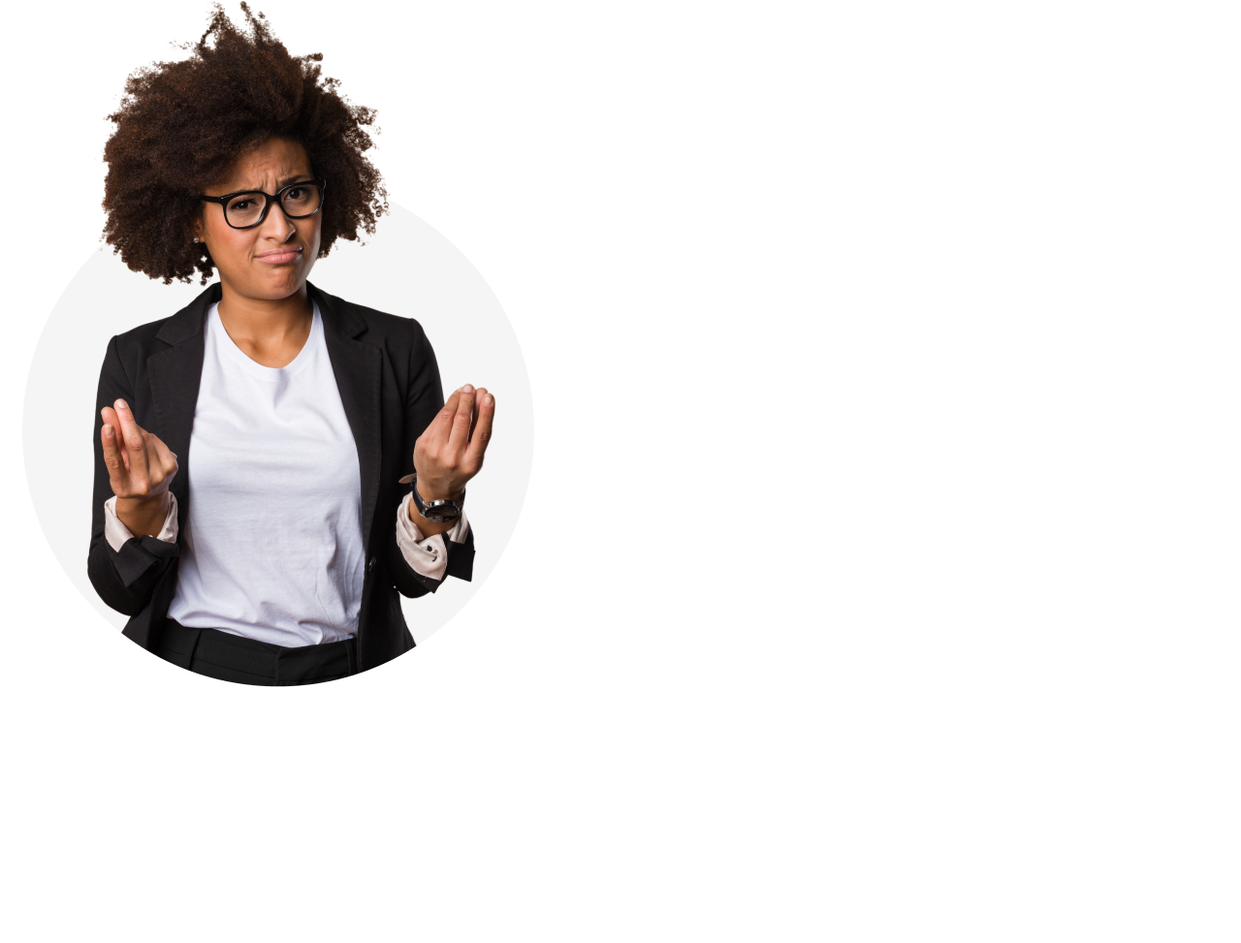
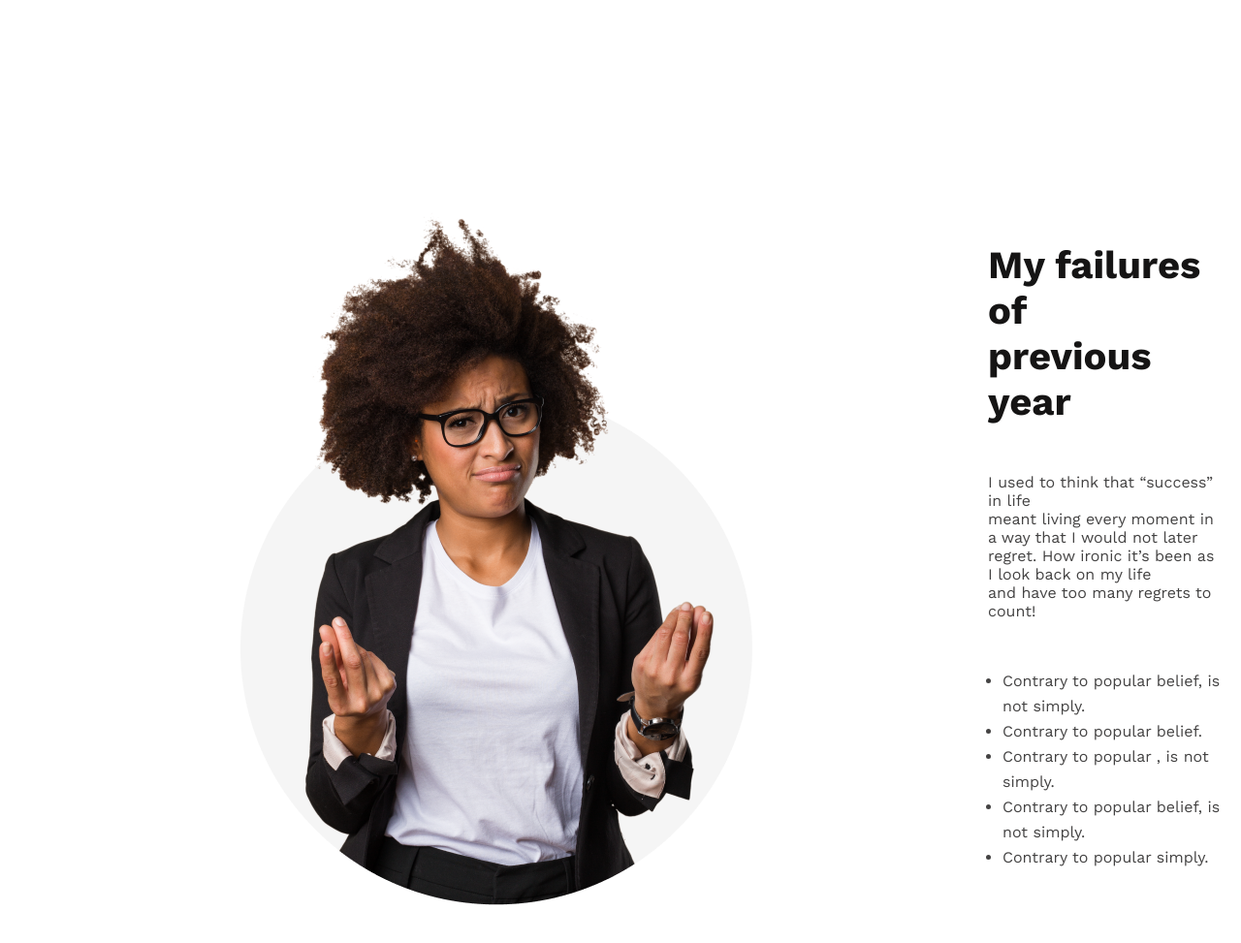
Before and after one commit to forhadhossen1/new-year-new-forhad, a plain HTML site: page index.html in a window 1280 px wide. Shown: the part 815-1788 px from the top of the page at 97% size. Before the commit the page ends 1528 px from the top, so only its background shows below. Drawn offline with nearby package versions, Linux system fonts and the light colour scheme.

Commit message:
half banner section complited

```diff
--- a/index.html
+++ b/index.html
@@ -29,8 +29,18 @@
                 <div class="circle"></div>
                 <img src="./images/person.png" alt="person img" class="banner__img">
             </div>
+            <div class="p__side">
+                <h2 class="banner__heading">My failures of <br> previous year</h2>
+                <p class="banner__p">I used to think that “success” in life <br>meant living every moment in a way that I would not later <br> regret. How ironic it’s been as I look back on my life <br>and have too many regrets to count!</p>
+                <ul class="list">
+                <li>Contrary to popular belief, is not simply.</li>
+                <li>Contrary to popular belief.</li>
+                <li>Contrary to popular , is not simply.</li>
+                <li>Contrary to popular belief, is not simply.</li>
+                <li>Contrary to popular simply.</li>
+                </ul>
+            </div>
         </div>
     </main>
 </body>
-
 </html>
--- a/style.css
+++ b/style.css
@@ -38,7 +38,7 @@
     margin-top: 100px;
 }
 
-.button{
+.button {
     color: white;
     text-align: center;
     font-size: 20px;
@@ -48,3 +48,44 @@
     padding: 20px 25px;
     margin-top: 95px;
 }
+
+/* ......main section  style..... */
+
+.banner {
+    display: flex;
+    justify-content: space-between;
+    align-items: center;
+}
+
+.banner__img {
+    margin: 225px;
+}
+
+.banner__heading {
+    color: #151414;
+    font-size: 40px;
+    font-weight: 700;
+    padding-bottom: 25px;
+}
+
+.banner__p {
+    color: #444343;
+    font-size: 16px;
+    font-style: normal;
+    font-weight: 400;
+    margin-right: 25px;
+    padding-bottom: 25px;
+    padding-top: 25px;
+}
+
+.list {
+    list-style-type: disc;
+    color: #444343;
+    font-family: Work Sans;
+    font-size: 16px;
+    font-style: normal;
+    font-weight: 400;
+    line-height: 26px;
+    padding-left: 15px;
+    padding-top: 25px;
+}
```
